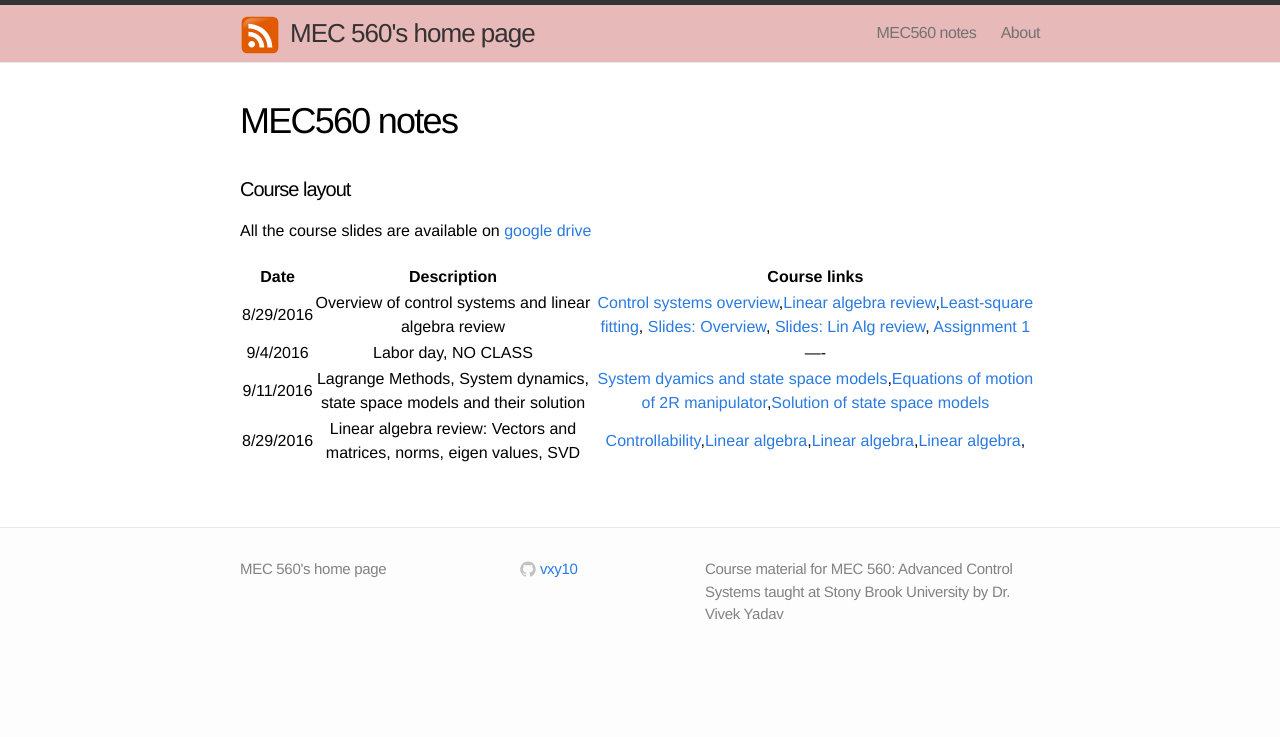
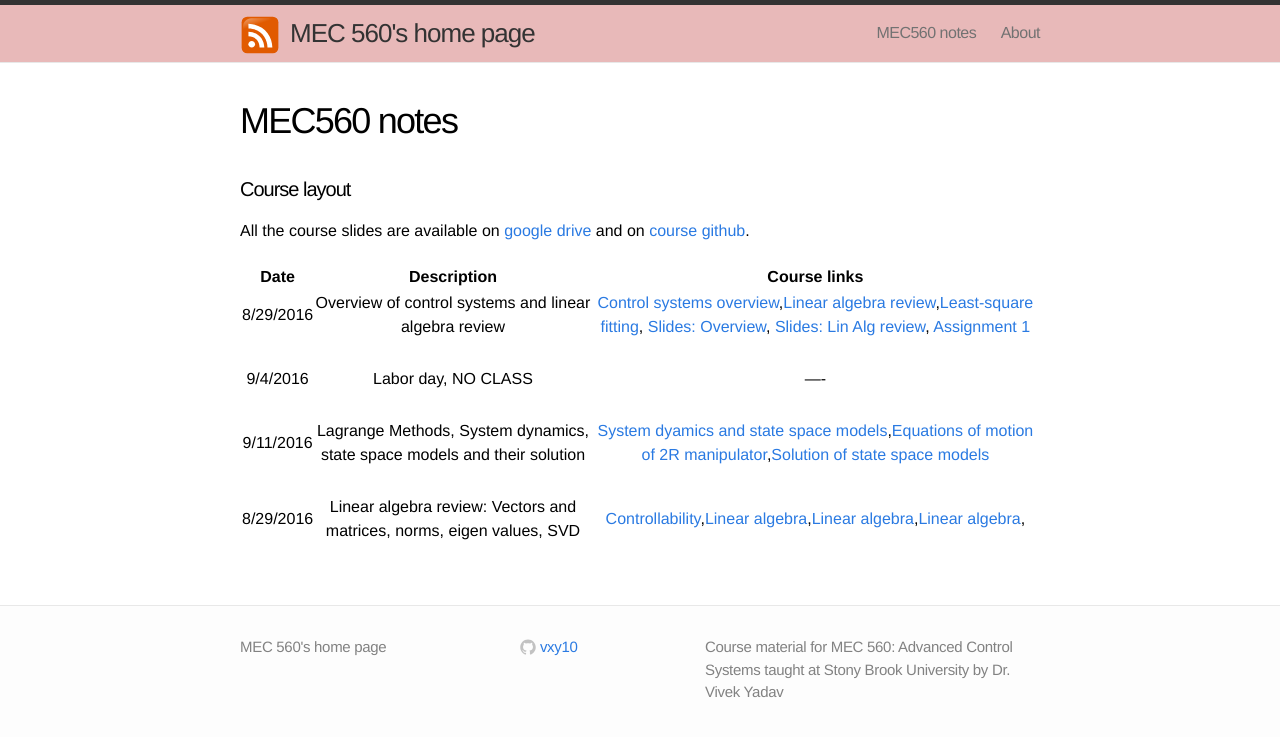
Before and after one commit to mec560sbu/mec560sbu.github.io, a Jekyll site: the page built from Course_materials.md, in a window 1280 px wide. Shown: the top 737 px of the page. Built offline with Jekyll 4.4.1, drawn with Linux system fonts in a browser that asks for light colours.

Commit message:
updated course notes

```diff
--- a/Course_materials.md
+++ b/Course_materials.md
@@ -7,11 +7,17 @@ permalink: mec560-notes
 
 #### Course layout
 
-All the course slides are available on [google drive](https://drive.google.com/drive/folders/0B51BYOSh3EKQVklRc3QtZy0xUEU?usp=sharing)
+All the course slides are available on [google drive](https://drive.google.com/drive/folders/0B51BYOSh3EKQVklRc3QtZy0xUEU?usp=sharing) and on [course github](mec560sbu.github.edu).
+
+
+
 
 | Date     | Description | Course links |
 | :----------: | :--------------------------------------: | :--------: |
 |       8/29/2016    |    Overview of control systems and linear algebra review | [Control systems overview](2016/08/29/Control_Systems_Overview/),[Linear algebra review](2016/08/29/LinAlg_Review_Mbook/),[Least-square fitting](2016/08/29/Least_SQ_Fitting/), [Slides: Overview](https://docs.google.com/presentation/d/1D5BTjq8xqOGW-Dcbg_hwBvwOA2E7R8tSXYoV9N5NXYc/edit#slide=id.p), [Slides: Lin Alg review](https://mec560sbu.github.io/Prersentations/LinAlg_Review.html#/), [Assignment 1](https://mec560sbu.github.io/Assignments2016/MEC560_Assignment1_DUE_09192016.html)                |
+|       |                       |            |
 |        9/4/2016   |  Labor day, NO CLASS                      |    ----           |
+|       |                       |            |
 |       9/11/2016    |    Lagrange Methods, System dynamics, state space models and their solution | [System dyamics and state space models](2016/09/11/Systems_Dynamics/),[Equations of motion of 2R manipulator](https://mec560sbu.github.io/2016/08/30/2R_EOM_dynamics_example/),[Solution of state space models](2016/09/11/Solution_Systems_State_Space/)|
+|       |                       |            |
 |      8/29/2016    |    Linear algebra review: Vectors and matrices, norms, eigen values, SVD  | [Controllability](google.com),[Linear algebra](google.com),[Linear algebra](google.com),[Linear algebra](google.com),                 |
```
